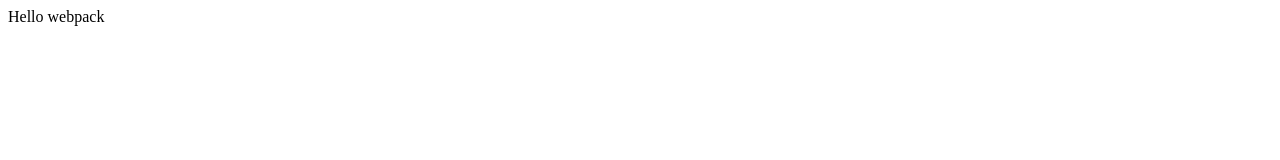
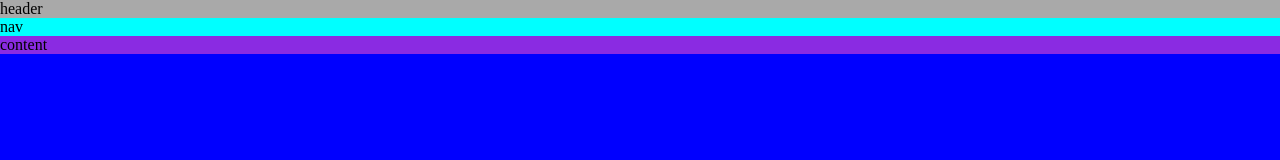
Before and after one commit to KriftyKoding/odinToDo, a website built with webpack: page dist/index.html in a window 1280 px wide. Built offline with nearby package versions, Linux system fonts and the light colour scheme.

Commit message:
layout module set up for layout that display header, nav, content modules

```diff
--- a/src/index.js
+++ b/src/index.js
@@ -1,12 +1,12 @@
 import _ from 'lodash';
 import "./style/style.css";
+import project from "./modules/projects"
+import layout from './modules/layout/pageLayout';
+import displayContent from './modules/layout/content';
+import displayHeader from './modules/layout/header';
+import displayNav from './modules/layout/nav';
 
-function component() {
-  const element = document.createElement('div');
-
-  element.innerHTML = _.join(['Hello', 'webpack'], ' ');
-
-  return element;
-}
-
-document.body.appendChild(component());
+layout();
+// displayContent();
+// displayHeader();
+// displayNav();
--- /dev/null
+++ b/src/modules/layout/content.js
@@ -0,0 +1,7 @@
+function displayContent() {
+    let content = document.getElementById("content");
+    content.textContent = "content";
+
+}
+
+module.exports = displayContent;
--- /dev/null
+++ b/src/modules/layout/header.js
@@ -0,0 +1,8 @@
+function displayHeader() {
+    let content = document.getElementById("header");
+    // let test = document.createElement("div");
+    content.textContent = "header";
+    // content.appendChild(test);
+}
+
+module.exports = displayHeader;
--- /dev/null
+++ b/src/modules/layout/nav.js
@@ -0,0 +1,7 @@
+function displayNav() {
+    let nav = document.getElementById("nav");
+    nav.textContent = "nav";
+
+}
+
+module.exports = displayNav;
--- /dev/null
+++ b/src/modules/layout/pageLayout.js
@@ -0,0 +1,27 @@
+const displayContent = require("./content.js");
+const displayHeader = require("./header.js");
+const displayNav = require("./nav.js");
+
+
+function mainHTML() {
+    const body = document.getElementsByTagName("BODY")[0]
+
+    const header = document.createElement('header');
+    header.id = "header";
+    body.appendChild(header);
+    displayHeader();
+
+    const nav = document.createElement('nav');
+    nav.id = "nav";
+    body.appendChild(nav);
+    displayNav();
+
+    const content = document.createElement('main');
+    content.id = "content";
+    body.appendChild(content);
+    displayContent();
+}
+
+
+
+module.exports = mainHTML;
--- /dev/null
+++ b/src/modules/projects.js
@@ -0,0 +1,5 @@
+function projects() {
+
+}
+
+module.exports = projects;
--- a/src/style/style.css
+++ b/src/style/style.css
@@ -0,0 +1,14 @@
+body {
+    background-color: blue;
+    margin: 0;
+}
+
+#nav {
+    background-color: cyan;
+}
+#header {
+    background-color:darkgray;
+}
+#content {
+    background-color: blueviolet;
+}
```
Also changed, not shown: package.json (+5 -4 lines), dist/bundle.js, dist/index.html, 1 other file.
